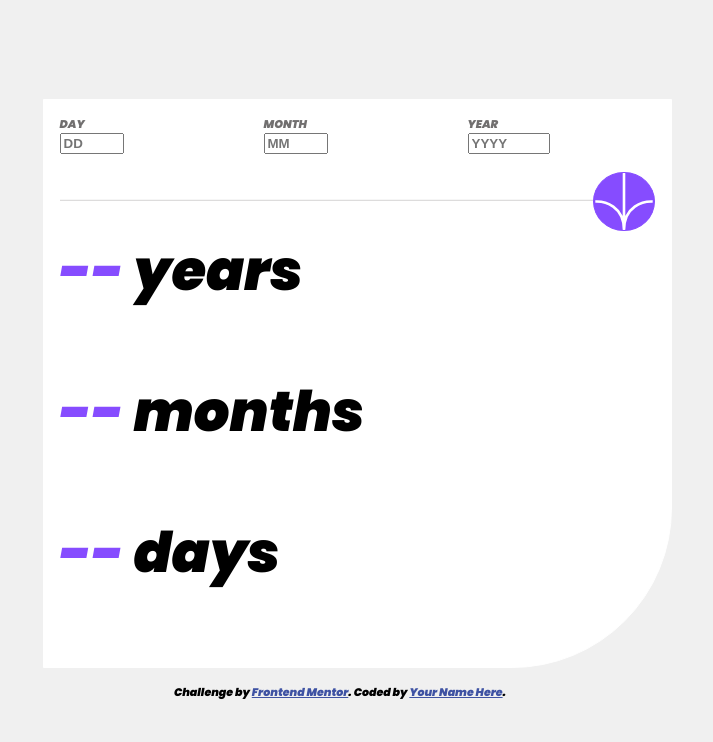
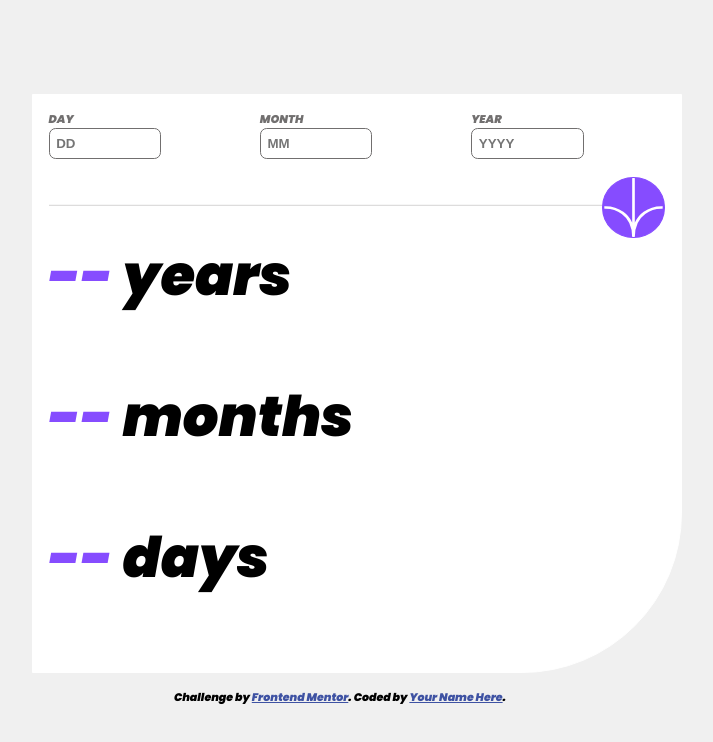
Before and after one commit to Olaitan01/Age-calcu-ator, a plain HTML site: page index.html in a window 1280 px wide. Shown: the whole page, without its empty margins (300-1013 px from the left). Drawn offline with Linux system fonts and the light colour scheme.

Commit message:
updated css

```diff
--- a/index.html
+++ b/index.html
@@ -21,25 +21,25 @@ rel="stylesheet">
 <body style="background-color: rgb(240,240,240); display: flex; justify-content: center; align-items: center;margin: auto ; height: 100vh; font-family: 'Poppins', sans-serif;">
 
  <div class="container-wrapper"  >
-  <div class="container" style="width: 100%; border-radius: 0 0 10em 0; background-color: #ffffff; border: .5px solid #ffffff; padding: 1em; margin-bottom: 1em;">
+  <div class="container" >
     <form action="/" method="get" autocomplete="on" id="form" novalidate >
       <div class="container-input" style="display: flex; justify-content: space-between; padding-bottom: 1.5em; color:  hsl(0, 1%, 44%); font-size: .7em; font-weight: 200; ">
 
         <div class="container-input_day">
         <label for="days" id="day-label" class="label-validity"> DAY</label>
-         <input type="number" name="Day" class="dateFormatValidator"  id="day" placeholder="DD" required style="width: 30%; display: block; font-weight: 900; ">
+         <input type="number" name="Day" class="dateFormatValidator"  id="day" placeholder="DD" required style=" display: block; font-weight: 900; padding: .5em; width: 50%; border-radius: .5em; outline: none; border: .1em solid  hsl(0, 1%, 44%);">
          <p class="error-msg error-msg-day">Must be a valid day</p>
         </div>
 
        <div class="container-input_month">
          <label for="months" id="month-label" class="label-validity">MONTH</label>
-         <input type="number" name="Month"  class="dateFormatValidator" id="month" placeholder="MM" required style="width: 30%; display: block; font-weight: 900;">
+         <input type="number" name="Month"  class="dateFormatValidator" id="month" placeholder="MM" required style="width: 50%; display: block; font-weight: 900; padding: .5em; border-radius: .5em; outline: none; border: .1em solid  hsl(0, 1%, 44%)">
          <p class="error-msg error-msg-month">Must be a valid month</p>
        </div>
 
        <div class="container-input_year">
          <label for="years" id="year-label" class="label-validity">YEAR</label>
-         <input type="number" name="Year" class="dateFormatValidator" id="year" placeholder="YYYY" maxlength="4" required style="width: 40%; display: block; font-weight: 900;">
+         <input type="number" name="Year" class="dateFormatValidator" id="year" placeholder="YYYY" maxlength="4" required style="width: 50%; display: block; font-weight: 900; padding: .5em; border-radius: .5em; outline: none; border: .1em solid  hsl(0, 1%, 44%) ">
          <p class="error-msg error-msg-year">Year must be in the past</p>
        </div>
 
@@ -52,7 +52,7 @@ rel="stylesheet">
     <div class="line" >
     </div>
     <div class="conatiner-line_img">
-      <img src="assets/images/icon-arrow.svg"  class="img" alt="downward arrow icon" style="width: 10%; position: absolute; right: 0; border: .5px solid rgb(134,76,255); background-color:rgb(134,76,255); border-radius: 50%;">
+      <img src="assets/images/icon-arrow.svg"  class="img" alt="downward arrow icon" >
     </div>
   </div>
 
--- a/style.scss
+++ b/style.scss
@@ -1,3 +1,21 @@
+.container
+{
+    width: 100%;
+    border-radius: 0 0 10em 0;
+    background-color: #ffffff;
+    border: .5px solid #ffffff;
+     padding: 1em;
+      margin-bottom: 1em;
+}
+.img
+{
+    width: 10%;
+    position: absolute;
+    right: 0;
+    border: .5px solid rgb(134,76,255);
+    background-color:rgb(134,76,255);
+     border-radius: 50%;
+}
 .line{
     content: "";
     display: block;
@@ -12,3 +30,14 @@
     color: rgb(223,113,120);
     display: none;
 }
+
+@media screen and (max-width:35em) {
+    .container
+    {
+        width: 90%;
+    }
+   .img{
+    right: 45%;
+    width: 15%;
+   }
+}
```
Also changed, not shown: style.css, 1 other file.
